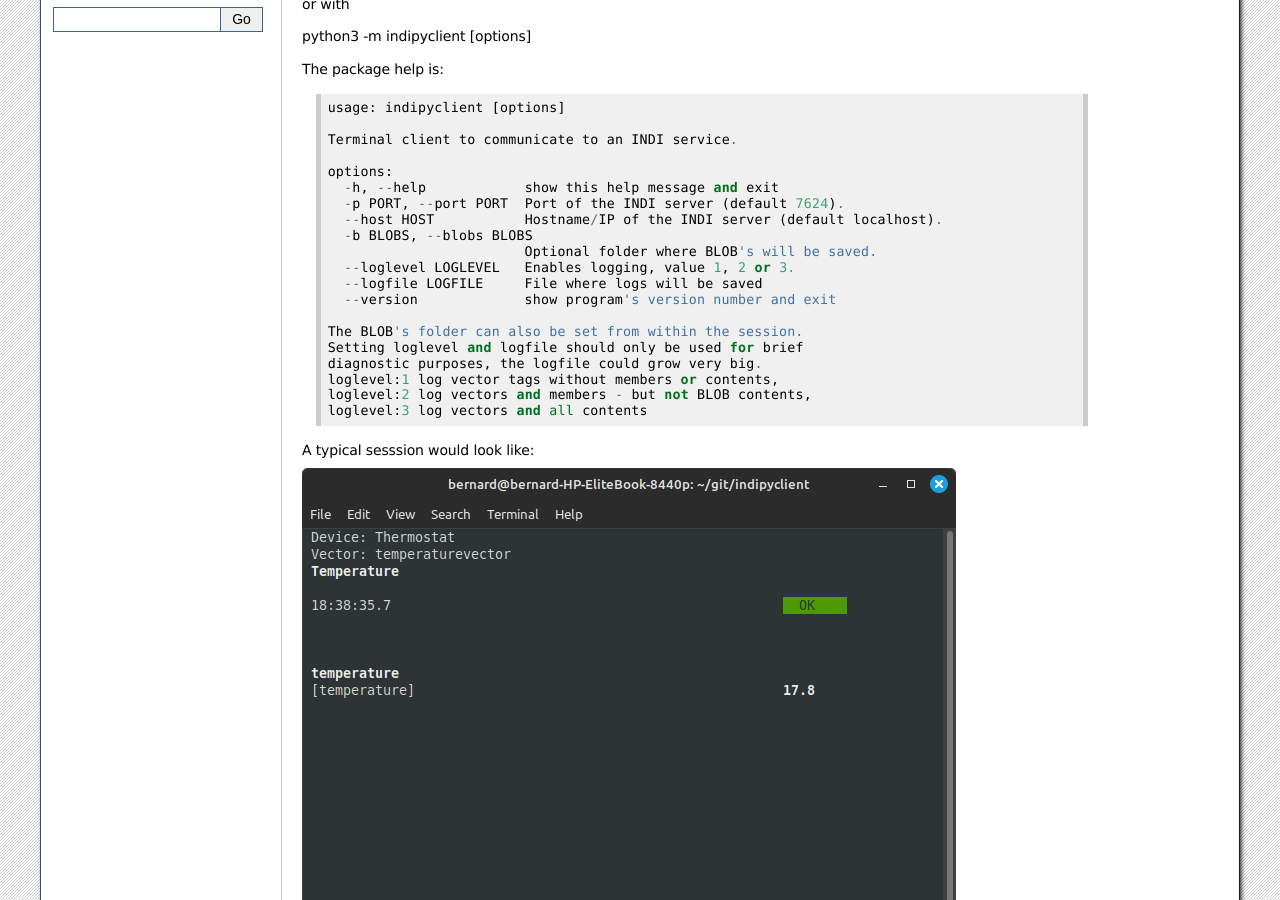
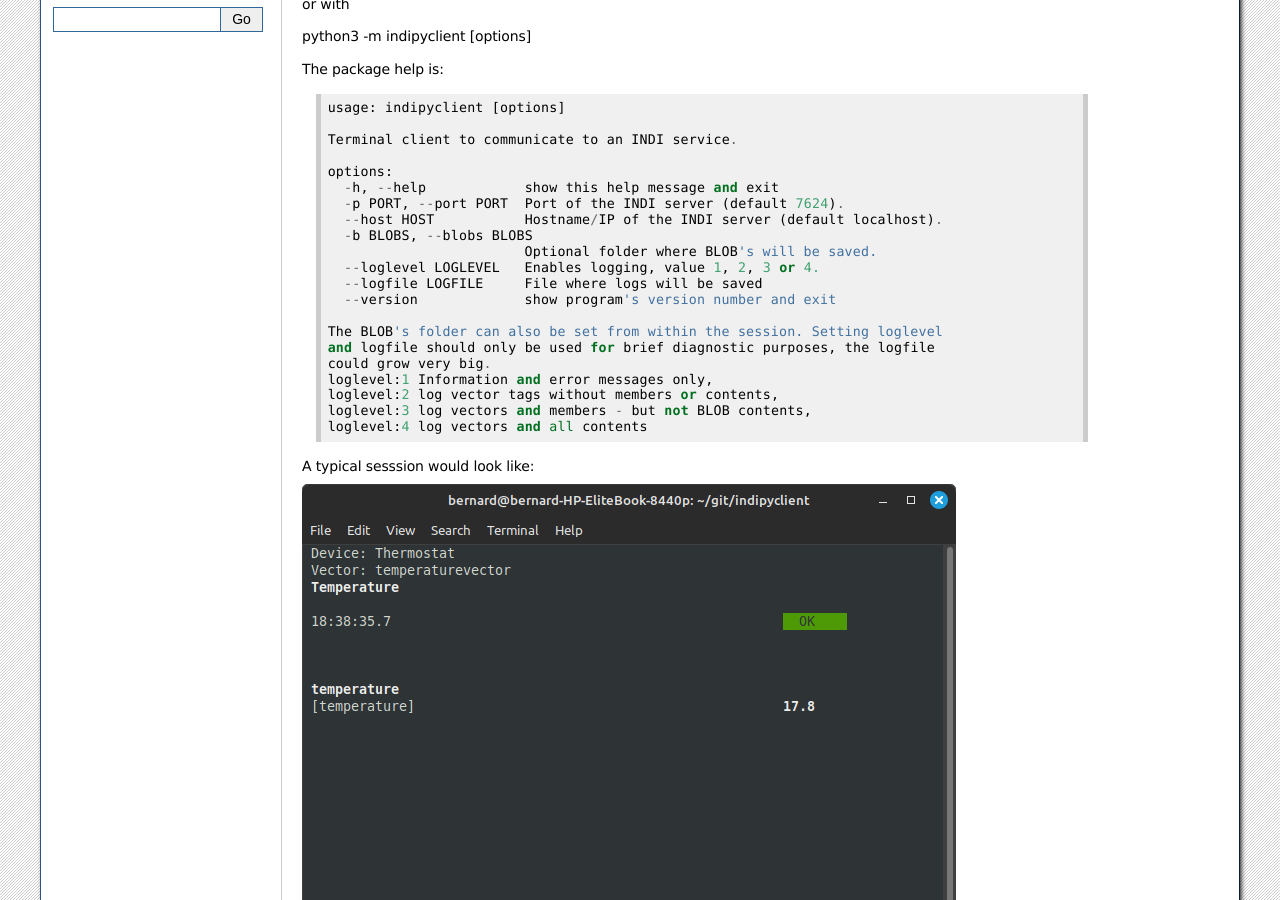
Before and after one commit to bernie-skipole/indipyclient, a Sphinx documentation site: the page built from docs/source/usage/introduction.rst, in a window 1280 px wide and 900 px high, scrolled down 310 px. Built offline with Sphinx 7.4.7, drawn with Linux system fonts in a browser that asks for light colours.

Commit message:
Change logging

```diff
--- a/docs/source/usage/introduction.rst
+++ b/docs/source/usage/introduction.rst
@@ -29,16 +29,18 @@ The package help is::
       --host HOST           Hostname/IP of the INDI server (default localhost).
       -b BLOBS, --blobs BLOBS
                             Optional folder where BLOB's will be saved.
-      --loglevel LOGLEVEL   Enables logging, value 1, 2 or 3.
+      --loglevel LOGLEVEL   Enables logging, value 1, 2, 3 or 4.
       --logfile LOGFILE     File where logs will be saved
       --version             show program's version number and exit
 
-    The BLOB's folder can also be set from within the session.
-    Setting loglevel and logfile should only be used for brief
-    diagnostic purposes, the logfile could grow very big.
-    loglevel:1 log vector tags without members or contents,
-    loglevel:2 log vectors and members - but not BLOB contents,
-    loglevel:3 log vectors and all contents
+    The BLOB's folder can also be set from within the session. Setting loglevel
+    and logfile should only be used for brief diagnostic purposes, the logfile
+    could grow very big.
+    loglevel:1 Information and error messages only,
+    loglevel:2 log vector tags without members or contents,
+    loglevel:3 log vectors and members - but not BLOB contents,
+    loglevel:4 log vectors and all contents
+
 
 A typical sesssion would look like:
 
--- a/docs/source/usage/ipyclient.rst
+++ b/docs/source/usage/ipyclient.rst
@@ -5,14 +5,13 @@ As well as running the terminal client, indipyclient can be imported which gives
 
 Typically you would import the class IPyClient, and overide its rxevent(event) method, which is an awaitable coroutine.
 
-This method is automatically called whenever data is received, and the event will be of a type which can be tested, and attributes read to handle the data received.
+rxevent(event) is automatically called whenever data is received, and the event will be of a type which can be tested, and attributes read to handle the data received.
 
 As devices and vectors are learnt from the received data, the IPyClient object becomes a mapping of devicename to device objects, which in turn are mappings to vectors and values. It also has a send_newVector method which can be used by your own code to send data to the remote instrument.
 
 The IPyClient object has an asyncrun() coroutine method which needs to run in an event loop, typically gathered with your own tasks, to run your script or client.
 
 The rest of this documentation details the classes, methods and attributes available.
-
 
 
 .. autoclass:: indipyclient.IPyClient
```
Also changed, not shown: README.md (+8 -7 lines), 5 other files.
